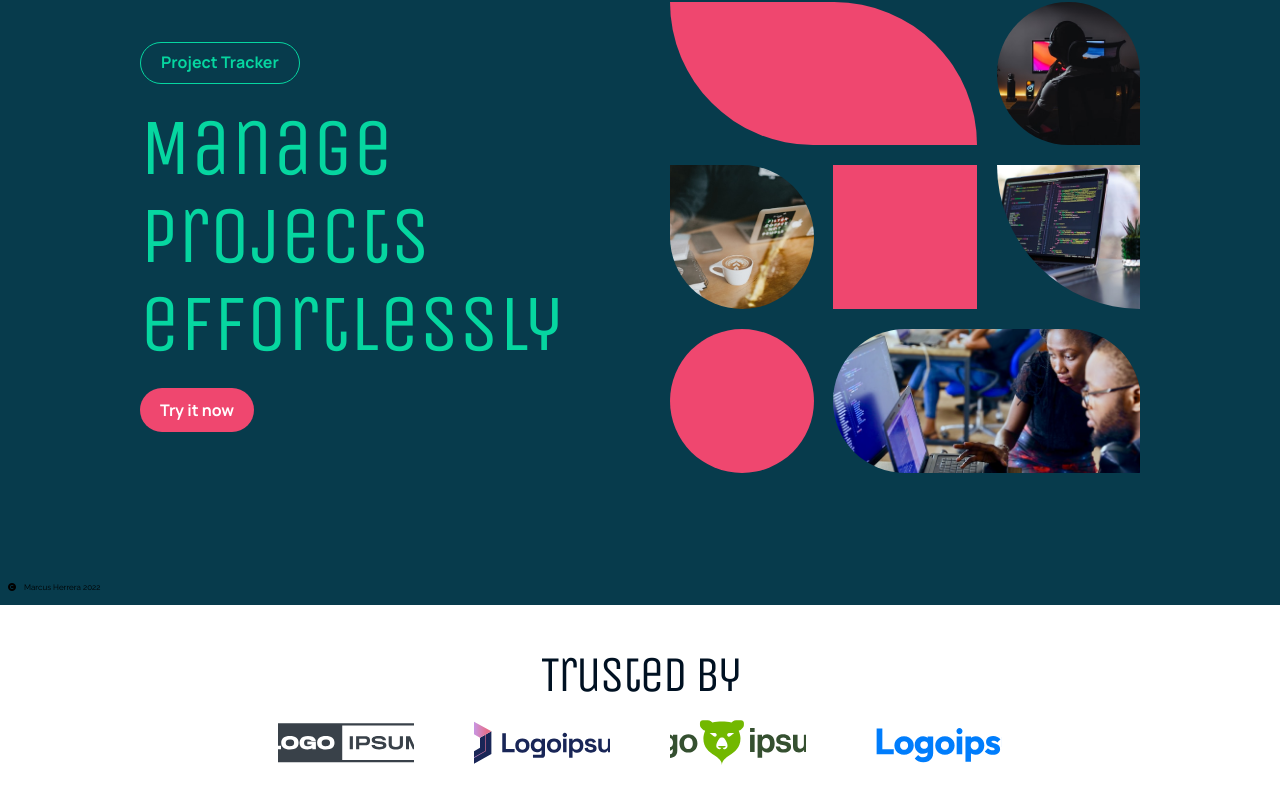
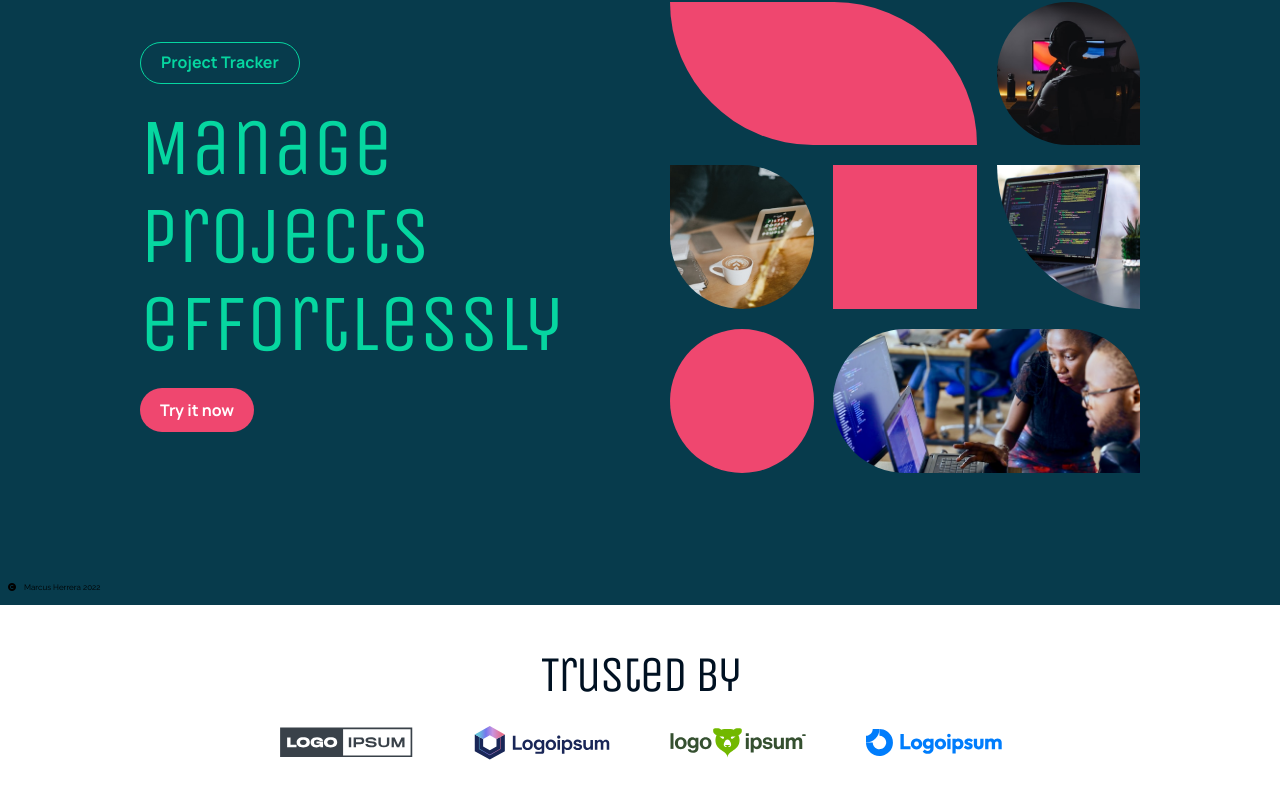
Before and after one commit to mahiv87/Project-Tracker, a React (Create React App) app in the folder client/: page / in a window 1280 px wide. Shown: the part 195-998 px from the top of the page. Built offline with nearby package versions, Linux system fonts and the light colour scheme.

Commit message:
logos diplay and position correctly

```diff
--- a/client/src/pages/Home.module.css
+++ b/client/src/pages/Home.module.css
@@ -365,28 +365,28 @@
 
 .companyOne {
 	flex-shrink: 0;
-	/* width: 136px; */
+	width: 136px;
 	height: 46px;
 	display: block;
 	overflow: hidden;
 	position: relative;
 	aspect-ratio: 2.9565217391304346 / 1;
 	background-image: url('../images/logoipsum-220.svg');
-	background-size: cover;
+	background-size: contain;
 	background-repeat: no-repeat;
 	background-position: center;
 	border-radius: 0px 0px 0px 0px;
 }
 .companyTwo {
 	flex-shrink: 0;
-	/* width: 136px; */
+	width: 136px;
 	height: 46px;
 	display: block;
 	overflow: hidden;
 	position: relative;
 	aspect-ratio: 2.9565217391304346 / 1;
 	background-image: url('../images/logoipsum-260.svg');
-	background-size: cover;
+	background-size: contain;
 	background-repeat: no-repeat;
 	background-position: center;
 	border-radius: 0px 0px 0px 0px;
@@ -394,14 +394,14 @@
 
 .companyThree {
 	flex-shrink: 0;
-	/* width: 136px; */
+	width: 136px;
 	height: 46px;
 	display: block;
 	overflow: hidden;
 	position: relative;
 	aspect-ratio: 2.9565217391304346 / 1;
 	background-image: url('../images/logoipsum-285.svg');
-	background-size: cover;
+	background-size: contain;
 	background-repeat: no-repeat;
 	background-position: center;
 	border-radius: 0px 0px 0px 0px;
@@ -409,14 +409,14 @@
 
 .companyFour {
 	flex-shrink: 0;
-	/* width: 136px; */
+	width: 136px;
 	height: 46px;
 	display: block;
 	overflow: hidden;
 	position: relative;
 	aspect-ratio: 2.9565217391304346 / 1;
 	background-image: url('../images/logoipsum-297.svg');
-	background-size: cover;
+	background-size: contain;
 	background-repeat: no-repeat;
 	background-position: center;
 	border-radius: 0px 0px 0px 0px;
```
